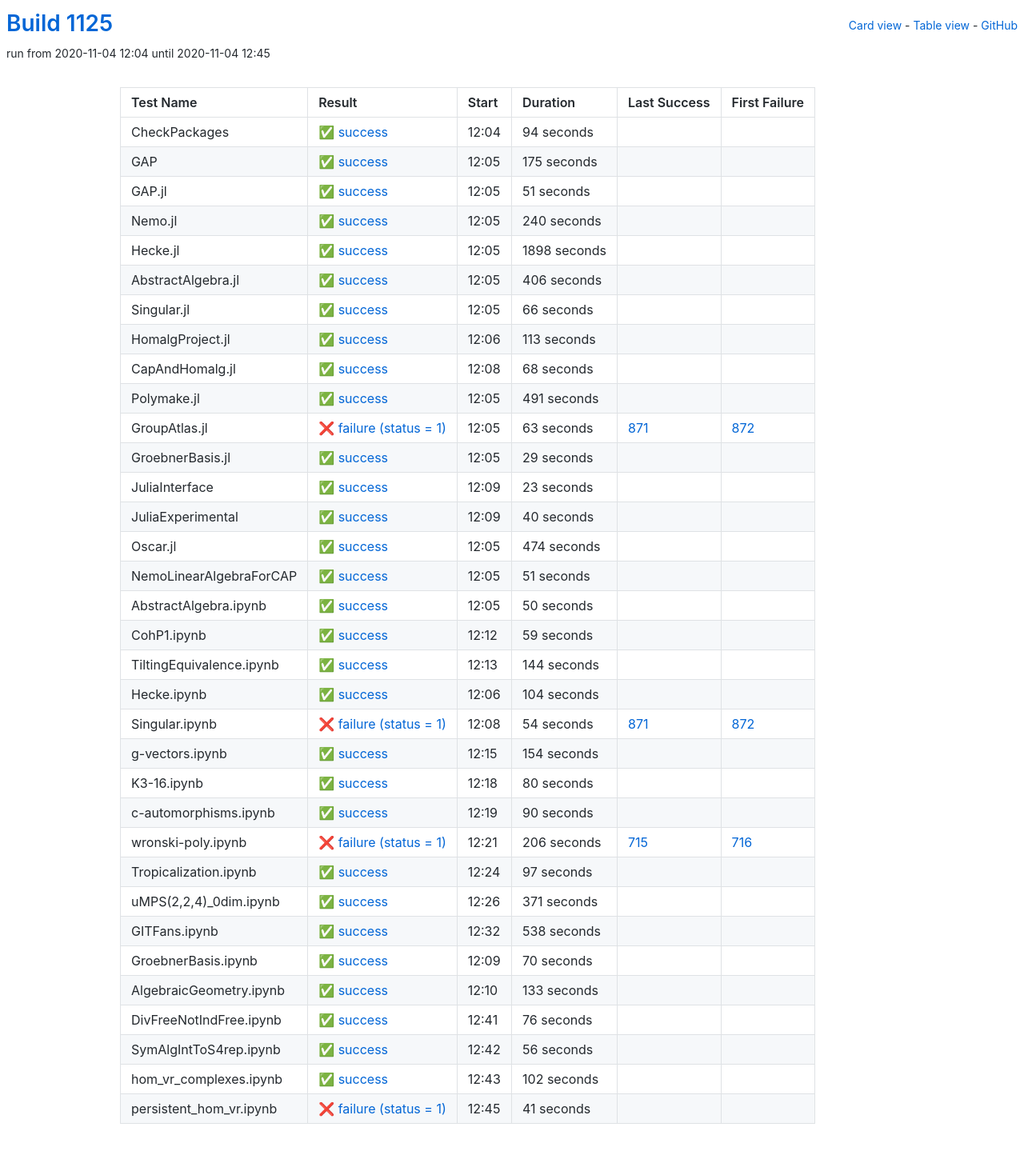
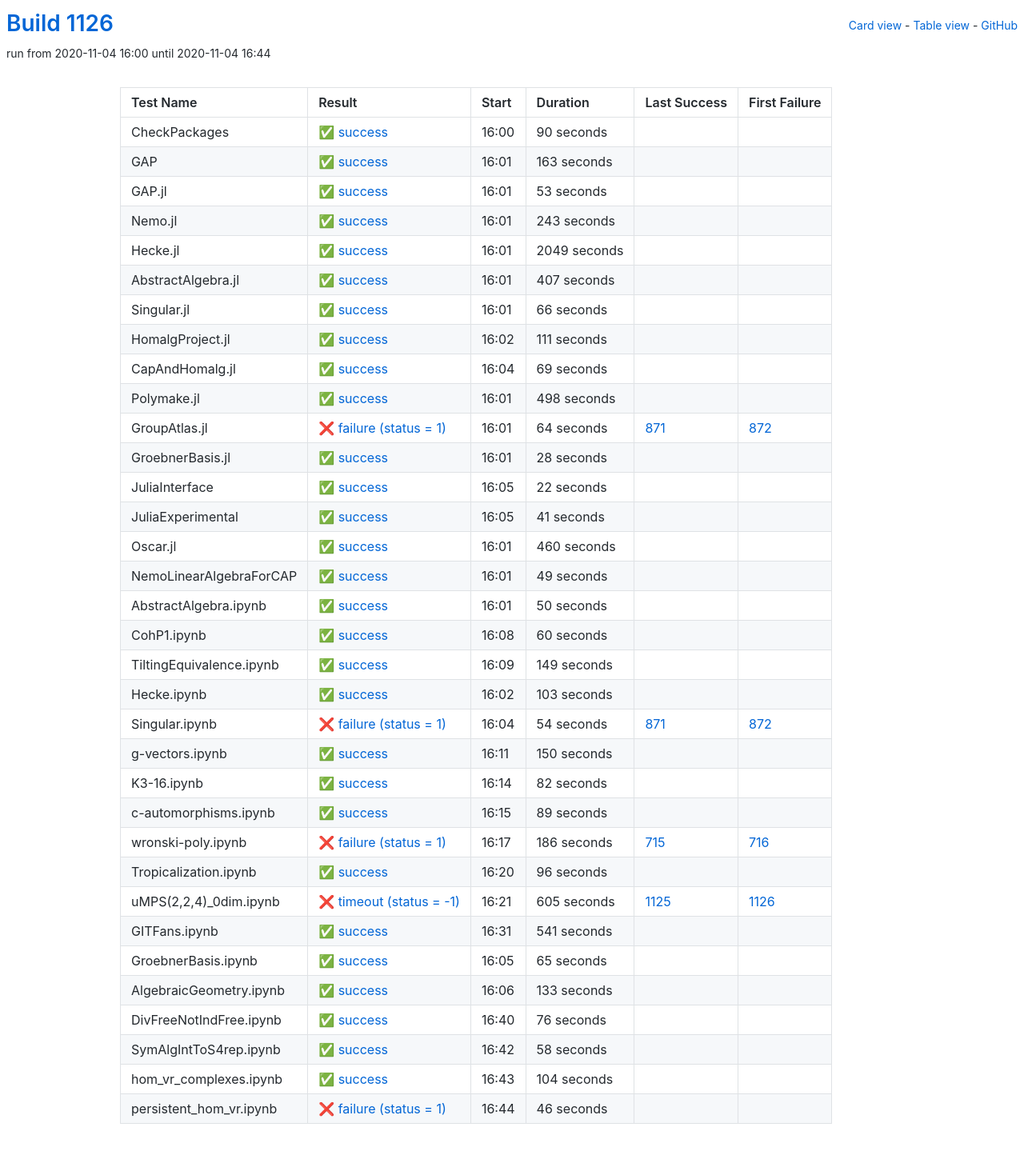
Before and after one commit to oscar-system/oscar-ci-status-stable, a Jekyll site: the page built from table.html, in a window 1280 px wide. Shown: the whole page at 80% size. Built offline with Jekyll 4.4.1, drawn with Linux system fonts in a browser that asks for light colours.

Commit message:
Build #1126

```diff
--- a/_data/ci.yml
+++ b/_data/ci.yml
@@ -1,6 +1,6 @@
 ---
-build: 1125
-build_url: https://oscarci.mathematik.uni-kl.de/job/oscar-stable/1125/
+build: 1126
+build_url: https://oscarci.mathematik.uni-kl.de/job/oscar-stable/1126/
 job: oscar-stable
 organization: oscar-system
 repo: oscar-ci-status-stable
@@ -8,80 +8,80 @@ repourl: https://github.com/oscar-system/oscar-ci-status-stable
 tests:
 - name: CheckPackages
   id: checkpackages
-  log: https://oscarci.mathematik.uni-kl.de/job/oscar-stable/1125/artifact/logs/build-1125/CheckPackages.log
-  start: 2020-11-04 12:04
+  log: https://oscarci.mathematik.uni-kl.de/job/oscar-stable/1126/artifact/logs/build-1126/CheckPackages.log
+  start: 2020-11-04 16:00
   success: true
   exitcode: 0
   status: success
-  duration: 94
+  duration: 90
   last_success: false
   last_success_url:
   first_failure: false
   first_failure_url:
 - name: GAP
   id: gap
-  log: https://oscarci.mathematik.uni-kl.de/job/oscar-stable/1125/artifact/logs/build-1125/GAP.log
-  start: 2020-11-04 12:05
+  log: https://oscarci.mathematik.uni-kl.de/job/oscar-stable/1126/artifact/logs/build-1126/GAP.log
+  start: 2020-11-04 16:01
   success: true
   exitcode: 0
   status: success
-  duration: 175
+  duration: 163
   last_success: false
   last_success_url:
   first_failure: false
   first_failure_url:
 - name: GAP.jl
   id: gap-jl
-  log: https://oscarci.mathematik.uni-kl.de/job/oscar-stable/1125/artifact/logs/build-1125/GAP.jl.log
-  start: 2020-11-04 12:05
+  log: https://oscarci.mathematik.uni-kl.de/job/oscar-stable/1126/artifact/logs/build-1126/GAP.jl.log
+  start: 2020-11-04 16:01
   success: true
   exitcode: 0
   status: success
-  duration: 51
+  duration: 53
   last_success: false
   last_success_url:
   first_failure: false
   first_failure_url:
 - name: Nemo.jl
   id: nemo-jl
-  log: https://oscarci.mathematik.uni-kl.de/job/oscar-stable/1125/artifact/logs/build-1125/Nemo.jl.log
-  start: 2020-11-04 12:05
+  log: https://oscarci.mathematik.uni-kl.de/job/oscar-stable/1126/artifact/logs/build-1126/Nemo.jl.log
+  start: 2020-11-04 16:01
   success: true
   exitcode: 0
   status: success
-  duration: 240
+  duration: 243
   last_success: false
   last_success_url:
   first_failure: false
   first_failure_url:
 - name: Hecke.jl
   id: hecke-jl
-  log: https://oscarci.mathematik.uni-kl.de/job/oscar-stable/1125/artifact/logs/build-1125/Hecke.jl.log
-  start: 2020-11-04 12:05
+  log: https://oscarci.mathematik.uni-kl.de/job/oscar-stable/1126/artifact/logs/build-1126/Hecke.jl.log
+  start: 2020-11-04 16:01
   success: true
   exitcode: 0
   status: success
-  duration: 1898
+  duration: 2049
   last_success: false
   last_success_url:
   first_failure: false
   first_failure_url:
 - name: AbstractAlgebra.jl
   id: abstractalgebra-jl
-  log: https://oscarci.mathematik.uni-kl.de/job/oscar-stable/1125/artifact/logs/build-1125/AbstractAlgebra.jl.log
-  start: 2020-11-04 12:05
+  log: https://oscarci.mathematik.uni-kl.de/job/oscar-stable/1126/artifact/logs/build-1126/AbstractAlgebra.jl.log
+  start: 2020-11-04 16:01
   success: true
   exitcode: 0
   status: success
-  duration: 406
+  duration: 407
   last_success: false
   last_success_url:
   first_failure: false
   first_failure_url:
 - name: Singular.jl
   id: singular-jl
-  log: https://oscarci.mathematik.uni-kl.de/job/oscar-stable/1125/artifact/logs/build-1125/Singular.jl.log
-  start: 2020-11-04 12:05
+  log: https://oscarci.mathematik.uni-kl.de/job/oscar-stable/1126/artifact/logs/build-1126/Singular.jl.log
+  start: 2020-11-04 16:01
   success: true
   exitcode: 0
   status: success
@@ -92,116 +92,116 @@ tests:
   first_failure_url:
 - name: HomalgProject.jl
   id: homalgproject-jl
-  log: https://oscarci.mathematik.uni-kl.de/job/oscar-stable/1125/artifact/logs/build-1125/HomalgProject.jl.log
-  start: 2020-11-04 12:06
+  log: https://oscarci.mathematik.uni-kl.de/job/oscar-stable/1126/artifact/logs/build-1126/HomalgProject.jl.log
+  start: 2020-11-04 16:02
   success: true
   exitcode: 0
   status: success
-  duration: 113
+  duration: 111
   last_success: false
   last_success_url:
   first_failure: false
   first_failure_url:
 - name: CapAndHomalg.jl
   id: capandhomalg-jl
-  log: https://oscarci.mathematik.uni-kl.de/job/oscar-stable/1125/artifact/logs/build-1125/CapAndHomalg.jl.log
-  start: 2020-11-04 12:08
+  log: https://oscarci.mathematik.uni-kl.de/job/oscar-stable/1126/artifact/logs/build-1126/CapAndHomalg.jl.log
+  start: 2020-11-04 16:04
   success: true
   exitcode: 0
   status: success
-  duration: 68
+  duration: 69
   last_success: false
   last_success_url:
   first_failure: false
   first_failure_url:
 - name: Polymake.jl
   id: polymake-jl
-  log: https://oscarci.mathematik.uni-kl.de/job/oscar-stable/1125/artifact/logs/build-1125/Polymake.jl.log
-  start: 2020-11-04 12:05
+  log: https://oscarci.mathematik.uni-kl.de/job/oscar-stable/1126/artifact/logs/build-1126/Polymake.jl.log
+  start: 2020-11-04 16:01
   success: true
   exitcode: 0
   status: success
-  duration: 491
+  duration: 498
   last_success: false
   last_success_url:
   first_failure: false
   first_failure_url:
 - name: GroupAtlas.jl
   id: groupatlas-jl
-  log: https://oscarci.mathematik.uni-kl.de/job/oscar-stable/1125/artifact/logs/build-1125/GroupAtlas.jl.log
-  start: 2020-11-04 12:05
+  log: https://oscarci.mathematik.uni-kl.de/job/oscar-stable/1126/artifact/logs/build-1126/GroupAtlas.jl.log
+  start: 2020-11-04 16:01
   success: false
   exitcode: 1
   status: failure
-  duration: 63
+  duration: 64
   last_success: 871
   last_success_url: https://oscarci.mathematik.uni-kl.de/job/oscar-stable/871/
   first_failure: 872
   first_failure_url: https://oscarci.mathematik.uni-kl.de/job/oscar-stable/872/
 - name: GroebnerBasis.jl
   id: groebnerbasis-jl
-  log: https://oscarci.mathematik.uni-kl.de/job/oscar-stable/1125/artifact/logs/build-1125/GroebnerBasis.jl.log
-  start: 2020-11-04 12:05
+  log: https://oscarci.mathematik.uni-kl.de/job/oscar-stable/1126/artifact/logs/build-1126/GroebnerBasis.jl.log
+  start: 2020-11-04 16:01
   success: true
   exitcode: 0
   status: success
-  duration: 29
+  duration: 28
   last_success: false
   last_success_url:
   first_failure: false
   first_failure_url:
 - name: JuliaInterface
   id: juliainterface
-  log: https://oscarci.mathematik.uni-kl.de/job/oscar-stable/1125/artifact/logs/build-1125/JuliaInterface.log
-  start: 2020-11-04 12:09
+  log: https://oscarci.mathematik.uni-kl.de/job/oscar-stable/1126/artifact/logs/build-1126/JuliaInterface.log
+  start: 2020-11-04 16:05
   success: true
   exitcode: 0
   status: success
-  duration: 23
+  duration: 22
   last_success: false
   last_success_url:
   first_failure: false
   first_failure_url:
 - name: JuliaExperimental
   id: juliaexperimental
-  log: https://oscarci.mathematik.uni-kl.de/job/oscar-stable/1125/artifact/logs/build-1125/JuliaExperimental.log
-  start: 2020-11-04 12:09
+  log: https://oscarci.mathematik.uni-kl.de/job/oscar-stable/1126/artifact/logs/build-1126/JuliaExperimental.log
+  start: 2020-11-04 16:05
   success: true
   exitcode: 0
   status: success
-  duration: 40
+  duration: 41
   last_success: false
   last_success_url:
   first_failure: false
   first_failure_url:
 - name: Oscar.jl
   id: oscar-jl
-  log: https://oscarci.mathematik.uni-kl.de/job/oscar-stable/1125/artifact/logs/build-1125/Oscar.jl.log
-  start: 2020-11-04 12:05
+  log: https://oscarci.mathematik.uni-kl.de/job/oscar-stable/1126/artifact/logs/build-1126/Oscar.jl.log
+  start: 2020-11-04 16:01
   success: true
   exitcode: 0
   status: success
-  duration: 474
+  duration: 460
   last_success: false
   last_success_url:
   first_failure: false
   first_failure_url:
 - name: NemoLinearAlgebraForCAP
   id: nemolinearalgebraforcap
-  log: https://oscarci.mathematik.uni-kl.de/job/oscar-stable/1125/artifact/logs/build-1125/NemoLinearAlgebraForCAP.log
-  start: 2020-11-04 12:05
+  log: https://oscarci.mathematik.uni-kl.de/job/oscar-stable/1126/artifact/logs/build-1126/NemoLinearAlgebraForCAP.log
+  start: 2020-11-04 16:01
   success: true
   exitcode: 0
   status: success
-  duration: 51
+  duration: 49
   last_success: false
   last_success_url:
   first_failure: false
   first_failure_url:
 - name: AbstractAlgebra.ipynb
   id: abstractalgebra-ipynb
-  log: https://oscarci.mathematik.uni-kl.de/job/oscar-stable/1125/artifact/logs/build-1125/AbstractAlgebra.ipynb.log
-  start: 2020-11-04 12:05
+  log: https://oscarci.mathematik.uni-kl.de/job/oscar-stable/1126/artifact/logs/build-1126/AbstractAlgebra.ipynb.log
+  start: 2020-11-04 16:01
   success: true
   exitcode: 0
   status: success
@@ -212,44 +212,44 @@ tests:
   first_failure_url:
 - name: CohP1.ipynb
   id: cohp1-ipynb
-  log: https://oscarci.mathematik.uni-kl.de/job/oscar-stable/1125/artifact/logs/build-1125/CohP1.ipynb.log
-  start: 2020-11-04 12:12
+  log: https://oscarci.mathematik.uni-kl.de/job/oscar-stable/1126/artifact/logs/build-1126/CohP1.ipynb.log
+  start: 2020-11-04 16:08
   success: true
   exitcode: 0
   status: success
-  duration: 59
+  duration: 60
   last_success: false
   last_success_url:
   first_failure: false
   first_failure_url:
 - name: TiltingEquivalence.ipynb
   id: tiltingequivalence-ipynb
-  log: https://oscarci.mathematik.uni-kl.de/job/oscar-stable/1125/artifact/logs/build-1125/TiltingEquivalence.ipynb.log
-  start: 2020-11-04 12:13
+  log: https://oscarci.mathematik.uni-kl.de/job/oscar-stable/1126/artifact/logs/build-1126/TiltingEquivalence.ipynb.log
+  start: 2020-11-04 16:09
   success: true
   exitcode: 0
   status: success
-  duration: 144
+  duration: 149
   last_success: false
   last_success_url:
   first_failure: false
   first_failure_url:
 - name: Hecke.ipynb
   id: hecke-ipynb
-  log: https://oscarci.mathematik.uni-kl.de/job/oscar-stable/1125/artifact/logs/build-1125/Hecke.ipynb.log
-  start: 2020-11-04 12:06
+  log: https://oscarci.mathematik.uni-kl.de/job/oscar-stable/1126/artifact/logs/build-1126/Hecke.ipynb.log
+  start: 2020-11-04 16:02
   success: true
   exitcode: 0
   status: success
-  duration: 104
+  duration: 103
   last_success: false
   last_success_url:
   first_failure: false
   first_failure_url:
 - name: Singular.ipynb
   id: singular-ipynb
-  log: https://oscarci.mathematik.uni-kl.de/job/oscar-stable/1125/artifact/logs/build-1125/Singular.ipynb.log
-  start: 2020-11-04 12:08
+  log: https://oscarci.mathematik.uni-kl.de/job/oscar-stable/1126/artifact/logs/build-1126/Singular.ipynb.log
+  start: 2020-11-04 16:04
   success: false
   exitcode: 1
   status: failure
@@ -260,104 +260,104 @@ tests:
   first_failure_url: https://oscarci.mathematik.uni-kl.de/job/oscar-stable/872/
 - name: g-vectors.ipynb
   id: g-vectors-ipynb
-  log: https://oscarci.mathematik.uni-kl.de/job/oscar-stable/1125/artifact/logs/build-1125/g-vectors.ipynb.log
-  start: 2020-11-04 12:15
+  log: https://oscarci.mathematik.uni-kl.de/job/oscar-stable/1126/artifact/logs/build-1126/g-vectors.ipynb.log
+  start: 2020-11-04 16:11
   success: true
   exitcode: 0
   status: success
-  duration: 154
+  duration: 150
   last_success: false
   last_success_url:
   first_failure: false
   first_failure_url:
 - name: K3-16.ipynb
   id: k3-16-ipynb
-  log: https://oscarci.mathematik.uni-kl.de/job/oscar-stable/1125/artifact/logs/build-1125/K3-16.ipynb.log
-  start: 2020-11-04 12:18
+  log: https://oscarci.mathematik.uni-kl.de/job/oscar-stable/1126/artifact/logs/build-1126/K3-16.ipynb.log
+  start: 2020-11-04 16:14
   success: true
   exitcode: 0
   status: success
-  duration: 80
+  duration: 82
   last_success: false
   last_success_url:
   first_failure: false
   first_failure_url:
 - name: c-automorphisms.ipynb
   id: c-automorphisms-ipynb
-  log: https://oscarci.mathematik.uni-kl.de/job/oscar-stable/1125/artifact/logs/build-1125/c-automorphisms.ipynb.log
-  start: 2020-11-04 12:19
+  log: https://oscarci.mathematik.uni-kl.de/job/oscar-stable/1126/artifact/logs/build-1126/c-automorphisms.ipynb.log
+  start: 2020-11-04 16:15
   success: true
   exitcode: 0
   status: success
-  duration: 90
+  duration: 89
   last_success: false
   last_success_url:
   first_failure: false
   first_failure_url:
 - name: wronski-poly.ipynb
   id: wronski-poly-ipynb
-  log: https://oscarci.mathematik.uni-kl.de/job/oscar-stable/1125/artifact/logs/build-1125/wronski-poly.ipynb.log
-  start: 2020-11-04 12:21
+  log: https://oscarci.mathematik.uni-kl.de/job/oscar-stable/1126/artifact/logs/build-1126/wronski-poly.ipynb.log
+  start: 2020-11-04 16:17
   success: false
   exitcode: 1
   status: failure
-  duration: 206
+  duration: 186
   last_success: 715
   last_success_url: https://oscarci.mathematik.uni-kl.de/job/oscar-stable/715/
   first_failure: 716
   first_failure_url: https://oscarci.mathematik.uni-kl.de/job/oscar-stable/716/
 - name: Tropicalization.ipynb
   id: tropicalization-ipynb
-  log: https://oscarci.mathematik.uni-kl.de/job/oscar-stable/1125/artifact/logs/build-1125/Tropicalization.ipynb.log
-  start: 2020-11-04 12:24
+  log: https://oscarci.mathematik.uni-kl.de/job/oscar-stable/1126/artifact/logs/build-1126/Tropicalization.ipynb.log
+  start: 2020-11-04 16:20
   success: true
   exitcode: 0
   status: success
-  duration: 97
+  duration: 96
   last_success: false
   last_success_url:
   first_failure: false
   first_failure_url:
 - name: uMPS(2,2,4)_0dim.ipynb
   id: umps-2-2-4-0dim-ipynb
-  log: https://oscarci.mathematik.uni-kl.de/job/oscar-stable/1125/artifact/logs/build-1125/uMPS-2-2-4-_0dim.ipynb.log
-  start: 2020-11-04 12:26
+  log: https://oscarci.mathematik.uni-kl.de/job/oscar-stable/1126/artifact/logs/build-1126/uMPS-2-2-4-_0dim.ipynb.log
+  start: 2020-11-04 16:21
+  success: false
+  exitcode: -1
+  status: timeout
+  duration: 605
+  last_success: 1125
+  last_success_url: https://oscarci.mathematik.uni-kl.de/job/oscar-stable/1125/
+  first_failure: 1126
+  first_failure_url: https://oscarci.mathematik.uni-kl.de/job/oscar-stable/1126/
+- name: GITFans.ipynb
+  id: gitfans-ipynb
+  log: https://oscarci.mathematik.uni-kl.de/job/oscar-stable/1126/artifact/logs/build-1126/GITFans.ipynb.log
+  start: 2020-11-04 16:31
   success: true
   exitcode: 0
   status: success
-  duration: 371
-  last_success: false
-  last_success_url:
-  first_failure: false
-  first_failure_url:
-- name: GITFans.ipynb
-  id: gitfans-ipynb
-  log: https://oscarci.mathematik.uni-kl.de/job/oscar-stable/1125/artifact/logs/build-1125/GITFans.ipynb.log
-  start: 2020-11-04 12:32
-  success: true
-  exitcode: 0
-  status: success
-  duration: 538
+  duration: 541
   last_success: false
   last_success_url:
   first_failure: false
   first_failure_url:
 - name: GroebnerBasis.ipynb
   id: groebnerbasis-ipynb
-  log: https://oscarci.mathematik.uni-kl.de/job/oscar-stable/1125/artifact/logs/build-1125/GroebnerBasis.ipynb.log
-  start: 2020-11-04 12:09
+  log: https://oscarci.mathematik.uni-kl.de/job/oscar-stable/1126/artifact/logs/build-1126/GroebnerBasis.ipynb.log
+  start: 2020-11-04 16:05
   success: true
   exitcode: 0
   status: success
-  duration: 70
+  duration: 65
   last_success: false
   last_success_url:
   first_failure: false
   first_failure_url:
 - name: AlgebraicGeometry.ipynb
   id: algebraicgeometry-ipynb
-  log: https://oscarci.mathematik.uni-kl.de/job/oscar-stable/1125/artifact/logs/build-1125/AlgebraicGeometry.ipynb.log
-  start: 2020-11-04 12:10
+  log: https://oscarci.mathematik.uni-kl.de/job/oscar-stable/1126/artifact/logs/build-1126/AlgebraicGeometry.ipynb.log
+  start: 2020-11-04 16:06
   success: true
   exitcode: 0
   status: success
@@ -368,8 +368,8 @@ tests:
   first_failure_url:
 - name: DivFreeNotIndFree.ipynb
   id: divfreenotindfree-ipynb
-  log: https://oscarci.mathematik.uni-kl.de/job/oscar-stable/1125/artifact/logs/build-1125/DivFreeNotIndFree.ipynb.log
-  start: 2020-11-04 12:41
+  log: https://oscarci.mathematik.uni-kl.de/job/oscar-stable/1126/artifact/logs/build-1126/DivFreeNotIndFree.ipynb.log
+  start: 2020-11-04 16:40
   success: true
   exitcode: 0
   status: success
@@ -380,36 +380,36 @@ tests:
   first_failure_url:
 - name: SymAlgIntToS4rep.ipynb
   id: symalginttos4rep-ipynb
-  log: https://oscarci.mathematik.uni-kl.de/job/oscar-stable/1125/artifact/logs/build-1125/SymAlgIntToS4rep.ipynb.log
-  start: 2020-11-04 12:42
+  log: https://oscarci.mathematik.uni-kl.de/job/oscar-stable/1126/artifact/logs/build-1126/SymAlgIntToS4rep.ipynb.log
+  start: 2020-11-04 16:42
   success: true
   exitcode: 0
   status: success
-  duration: 56
+  duration: 58
   last_success: false
   last_success_url:
   first_failure: false
   first_failure_url:
 - name: hom_vr_complexes.ipynb
   id: hom-vr-complexes-ipynb
-  log: https://oscarci.mathematik.uni-kl.de/job/oscar-stable/1125/artifact/logs/build-1125/hom_vr_complexes.ipynb.log
-  start: 2020-11-04 12:43
+  log: https://oscarci.mathematik.uni-kl.de/job/oscar-stable/1126/artifact/logs/build-1126/hom_vr_complexes.ipynb.log
+  start: 2020-11-04 16:43
   success: true
   exitcode: 0
   status: success
-  duration: 102
+  duration: 104
   last_success: false
   last_success_url:
   first_failure: false
   first_failure_url:
 - name: persistent_hom_vr.ipynb
   id: persistent-hom-vr-ipynb
-  log: https://oscarci.mathematik.uni-kl.de/job/oscar-stable/1125/artifact/logs/build-1125/persistent_hom_vr.ipynb.log
-  start: 2020-11-04 12:45
+  log: https://oscarci.mathematik.uni-kl.de/job/oscar-stable/1126/artifact/logs/build-1126/persistent_hom_vr.ipynb.log
+  start: 2020-11-04 16:44
   success: false
   exitcode: 1
   status: failure
-  duration: 41
+  duration: 46
   last_success: false
   last_success_url:
   first_failure: false
```
Also changed, not shown: README.md.
